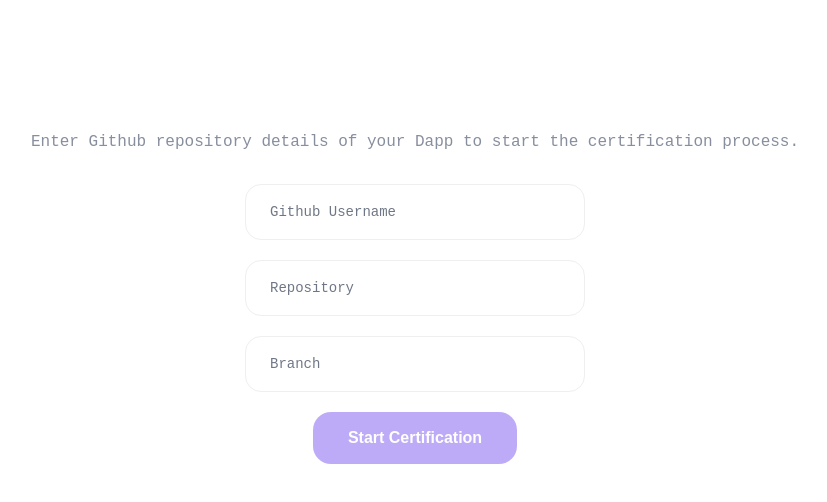
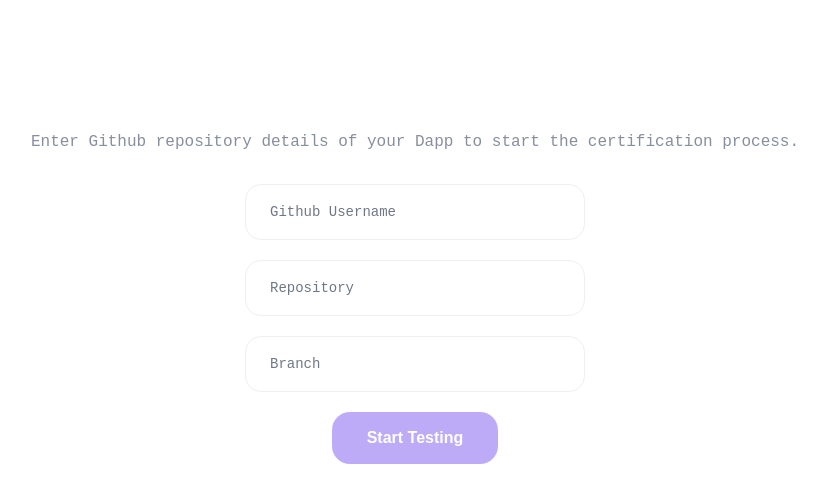
Before and after one commit to input-output-hk/dapps-certification, a React (Create React App) app in the folder react-web/: page / in a window 1280 px wide. Shown: the top 502 px of the page, without its empty margins (225-1052 px from the left). Built offline with nearby package versions, Linux system fonts and the light colour scheme; no server answers.

Commit message:
DAC-236 Renamed Certifying to Testing in UI

```diff
--- a/react-web/src/compositions/Timeline/timeline.config.ts
+++ b/react-web/src/compositions/Timeline/timeline.config.ts
@@ -16,7 +16,7 @@
   },
   {
     status: "certifying",
-    text: "Certifying",
+    text: "Testing",
     state: "outline",
   },
   {
--- a/react-web/src/pages/certification/Certification.tsx
+++ b/react-web/src/pages/certification/Certification.tsx
@@ -167,7 +167,7 @@
             <Button
               type="submit"
               className="btn btn-primary"
-              buttonLabel="Start Certification"
+              buttonLabel="Start Testing"
               disabled={!form.formState.isValid || submitting}
               onClick={(_) => setFormSubmitted(true)}
             />
```
